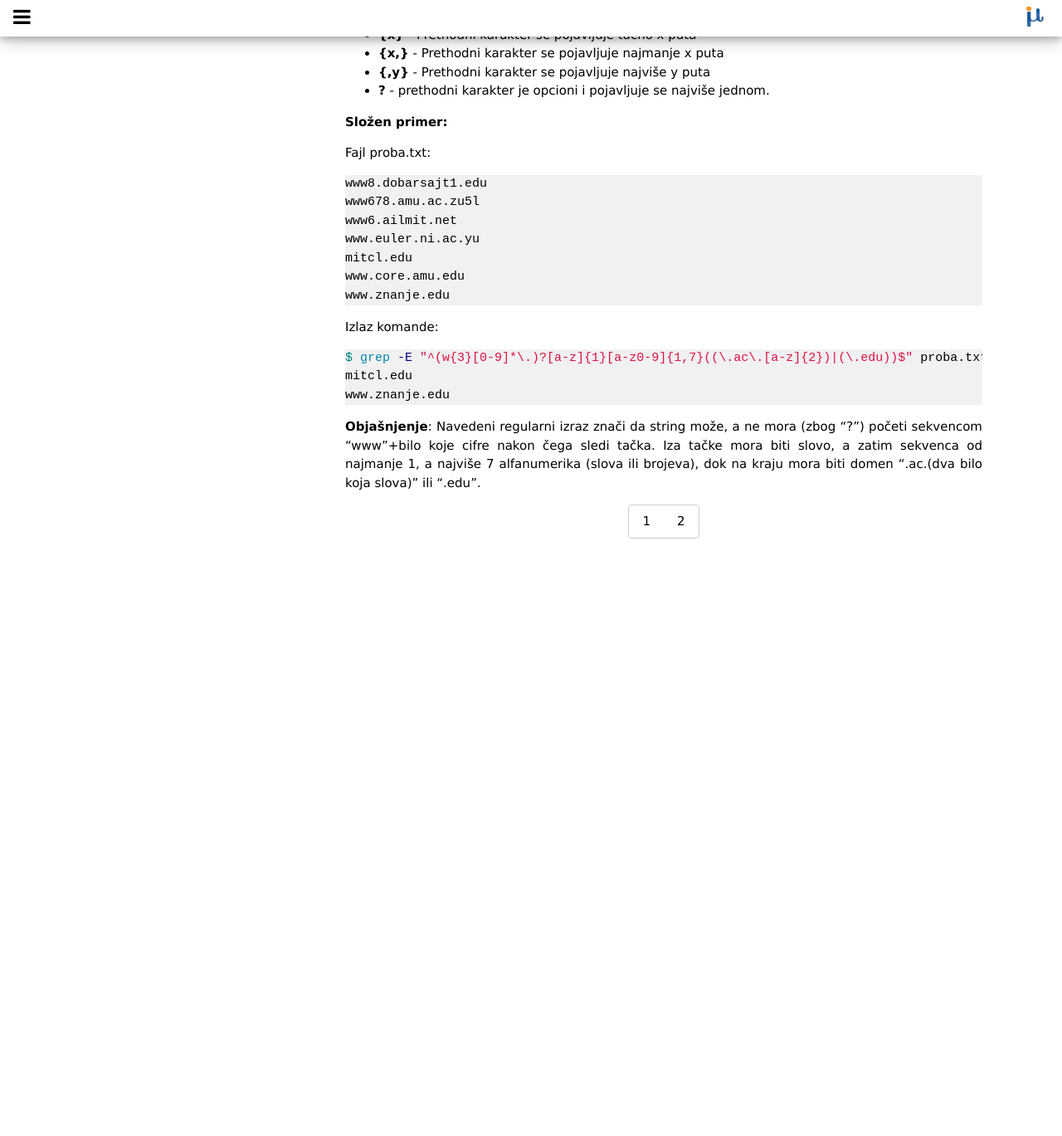
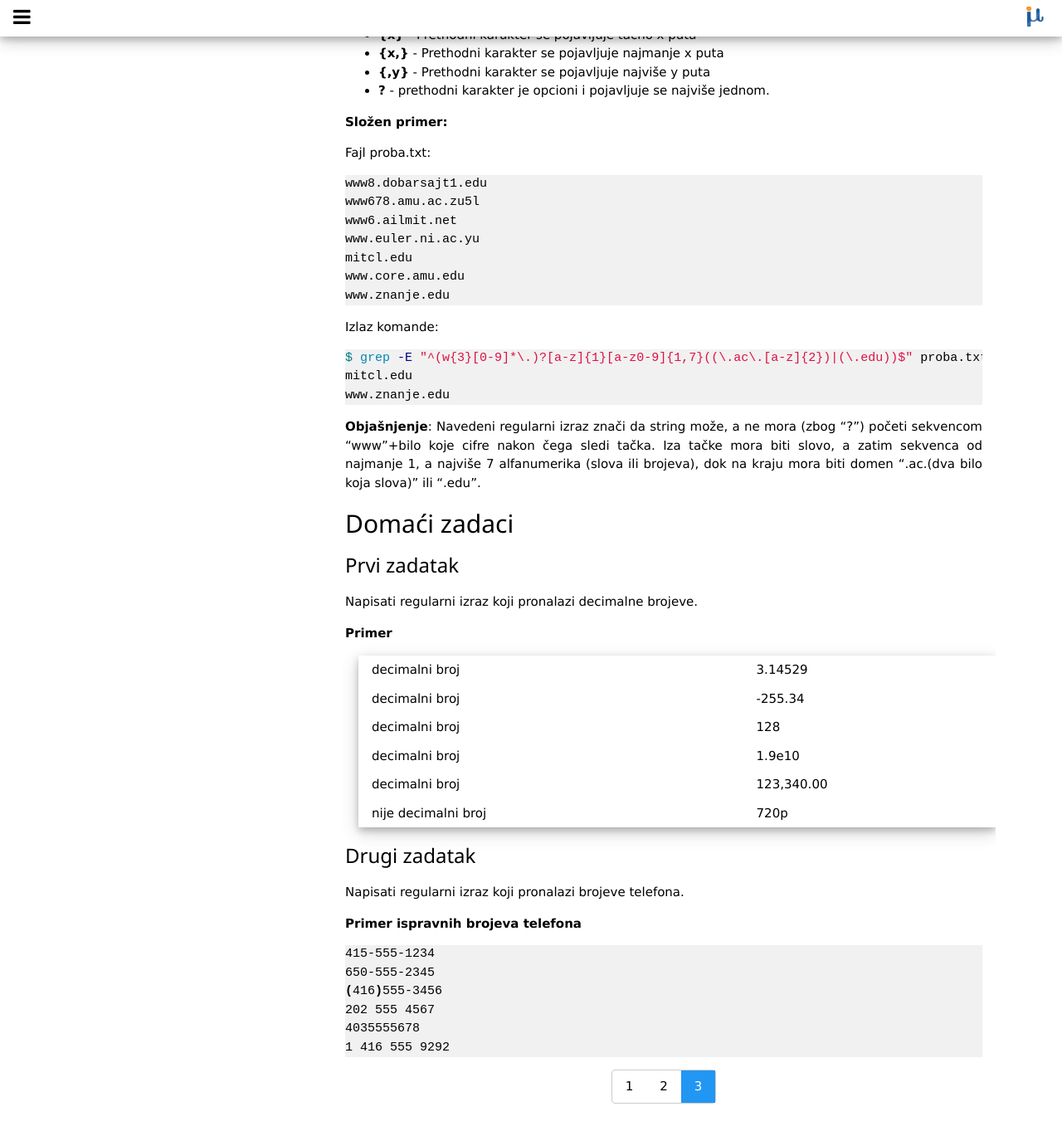
Before and after one commit to knezevicmarko/knezevicmarko.github.io, a Jekyll site: the page built from _os1/2017/203-linux3.md, in a window 1280 px wide and 1400 px high, scrolled down 11619 px. Shown: the top 1369 px of the window at 83% size. Built offline with Jekyll 4.4.1, drawn with Linux system fonts in a browser that asks for light colours; nearby versions of some CDN libraries; comment, search, counter and statistics services are not loaded; before the commit the page ends 12338 px from its top, so only the background shows below that; some of the changed text lies outside the part shown.

Commit message:
Drugi termin 2017 os1 domaci

```diff
--- a/_os1/2017/203-linux3.md
+++ b/_os1/2017/203-linux3.md
@@ -550,3 +550,34 @@ www.znanje.edu
 {% endhighlight %}
 **Objašnjenje**:
 Navedeni regularni izraz znači da string može, a ne mora (zbog “?”) početi sekvencom “www”+bilo koje cifre nakon čega sledi tačka. Iza tačke mora biti slovo, a zatim sekvenca od najmanje 1, a najviše 7 alfanumerika (slova ili brojeva), dok na kraju mora biti domen “.ac.(dva bilo koja slova)” ili “.edu”.
+
+## Domaći zadaci
+
+### Prvi zadatak
+
+Napisati regularni izraz koji pronalazi decimalne brojeve.
+
+**Primer**
+
+{: .w3-table .w3-margin .w3-card-4}
+|-----|------------------|
+| decimalni broj | 3.14529 |
+| decimalni broj | -255.34 |
+| decimalni broj | 128 |
+| decimalni broj | 1.9e10 |
+| decimalni broj | 123,340.00 |
+| nije decimalni broj | 720p |
+
+### Drugi zadatak
+
+Napisati regularni izraz koji pronalazi brojeve telefona.
+
+**Primer ispravnih brojeva telefona**
+{% highlight bash %}
+415-555-1234
+650-555-2345
+(416)555-3456
+202 555 4567
+4035555678
+1 416 555 9292
+{% endhighlight %}
```
Also changed, not shown: other parts of _os1/2017/203-linux3.md (+1 -1 lines).
